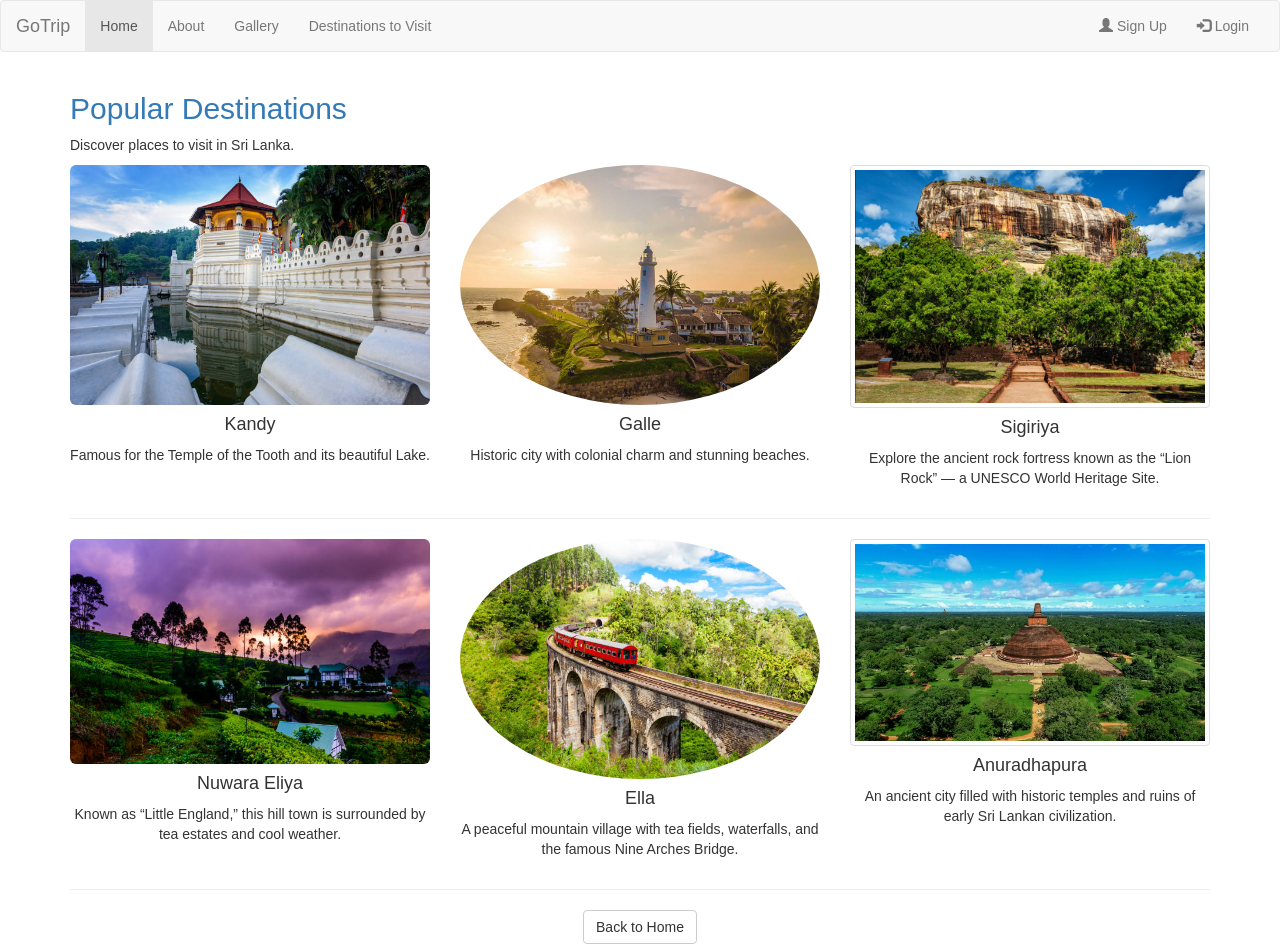
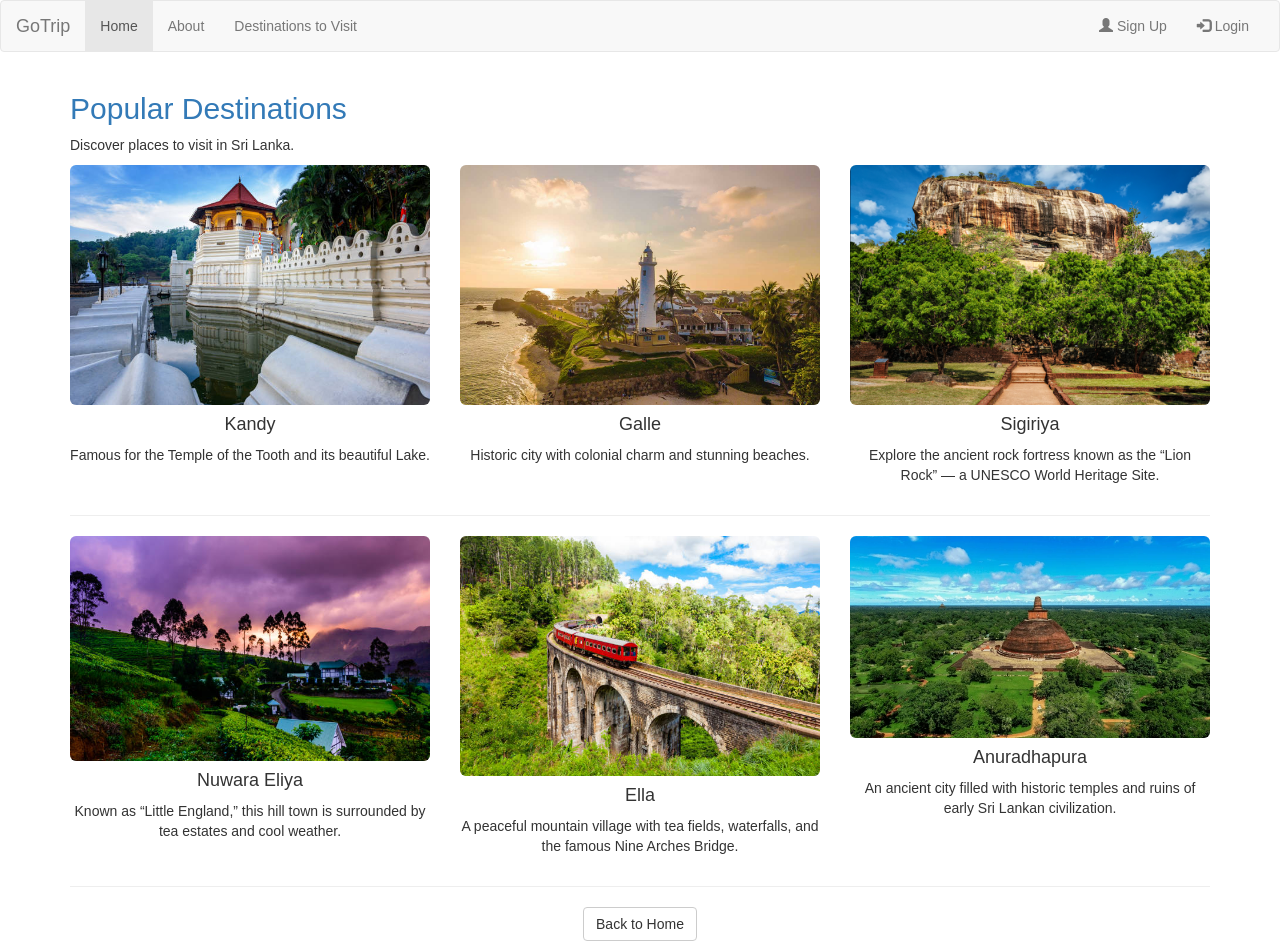
Before and after one commit to ItzSaza/Travel-Agency, a PHP site: page /destination.html in a window 1280 px wide. Run offline with PHP 8.4, Linux system fonts and the light colour scheme.

Commit message:
remove gallery

```diff
--- a/destination.html
+++ b/destination.html
@@ -25,7 +25,6 @@
             <ul class="nav navbar-nav">
                 <li class="active"><a href="index.html">Home</a></li>
                 <li><a href="#">About</a></li>
-                <li><a href="gallery.html">Gallery</a></li>
                 <li><a href="destination.html">Destinations to Visit</a></li>
             </ul>
 
@@ -47,12 +46,12 @@
                     <p>Famous for the Temple of the Tooth and its beautiful Lake.</p>
                 </div>
                 <div class="col-md-4 text-center">
-                    <img src="galle.jpg" class="img-responsive img-circle center-block" alt="Galle">
+                    <img src="galle.jpg" class="img-responsive img-rounded center-block" alt="Galle">
                     <h4>Galle</h4>
                     <p>Historic city with colonial charm and stunning beaches.</p>
                 </div>
                 <div class="col-md-4 text-center">
-                    <img src="sigiriya.png" class="img-responsive img-thumbnail center-block" alt="Sigiriya">
+                    <img src="sigiriya.png" class="img-responsive img-rounded center-block" alt="Sigiriya">
                     <h4>Sigiriya</h4>
                     <p>Explore the ancient rock fortress known as the “Lion Rock” — a UNESCO World Heritage Site.</p>
                 </div>
@@ -67,12 +66,12 @@
                     <p>Known as “Little England,” this hill town is surrounded by tea estates and cool weather.</p>
                 </div>
                 <div class="col-md-4 text-center">
-                    <img src="ella.jpg" class="img-responsive img-circle center-block" alt="Ella">
+                    <img src="ella.jpg" class="img-responsive img-rounded center-block" alt="Ella">
                     <h4>Ella</h4>
                     <p>A peaceful mountain village with tea fields, waterfalls, and the famous Nine Arches Bridge.</p>
                 </div>
                 <div class="col-md-4 text-center">
-                    <img src="anuradha.webp" class="img-responsive img-thumbnail center-block" alt="Anuradhapura">
+                    <img src="anuradha.webp" class="img-responsive img-rounded center-block" alt="Anuradhapura">
                     <h4>Anuradhapura</h4>
                     <p>An ancient city filled with historic temples and ruins of early Sri Lankan civilization.</p>
                 </div>
--- a/index.html
+++ b/index.html
@@ -24,6 +24,7 @@
         }
         p{
             color: #ffffff;
+            font-size: medium;
         }
     </style>
 </head>
@@ -46,7 +47,6 @@
       <ul class="nav navbar-nav">
         <li class="active"><a href="#">Home</a></li>
         <li><a href="#">About</a></li>
-        <li><a href="gallery.html">Gallery</a></li>
         <li><a href="destination.html">Destinations to Visit</a></li>
       </ul>
 
```
Also changed, not shown: destination_Style.css (line endings or trailing spaces).
